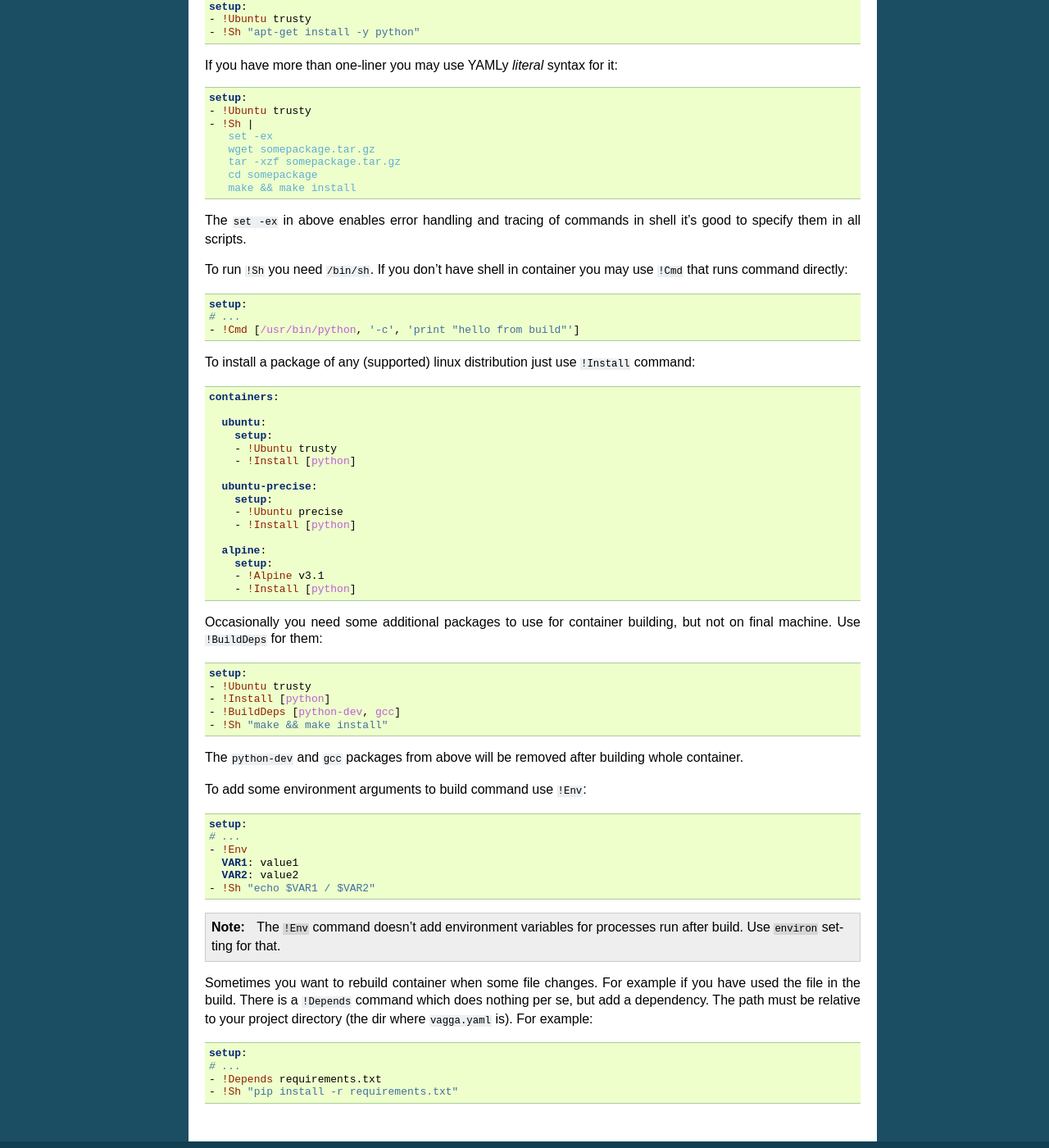
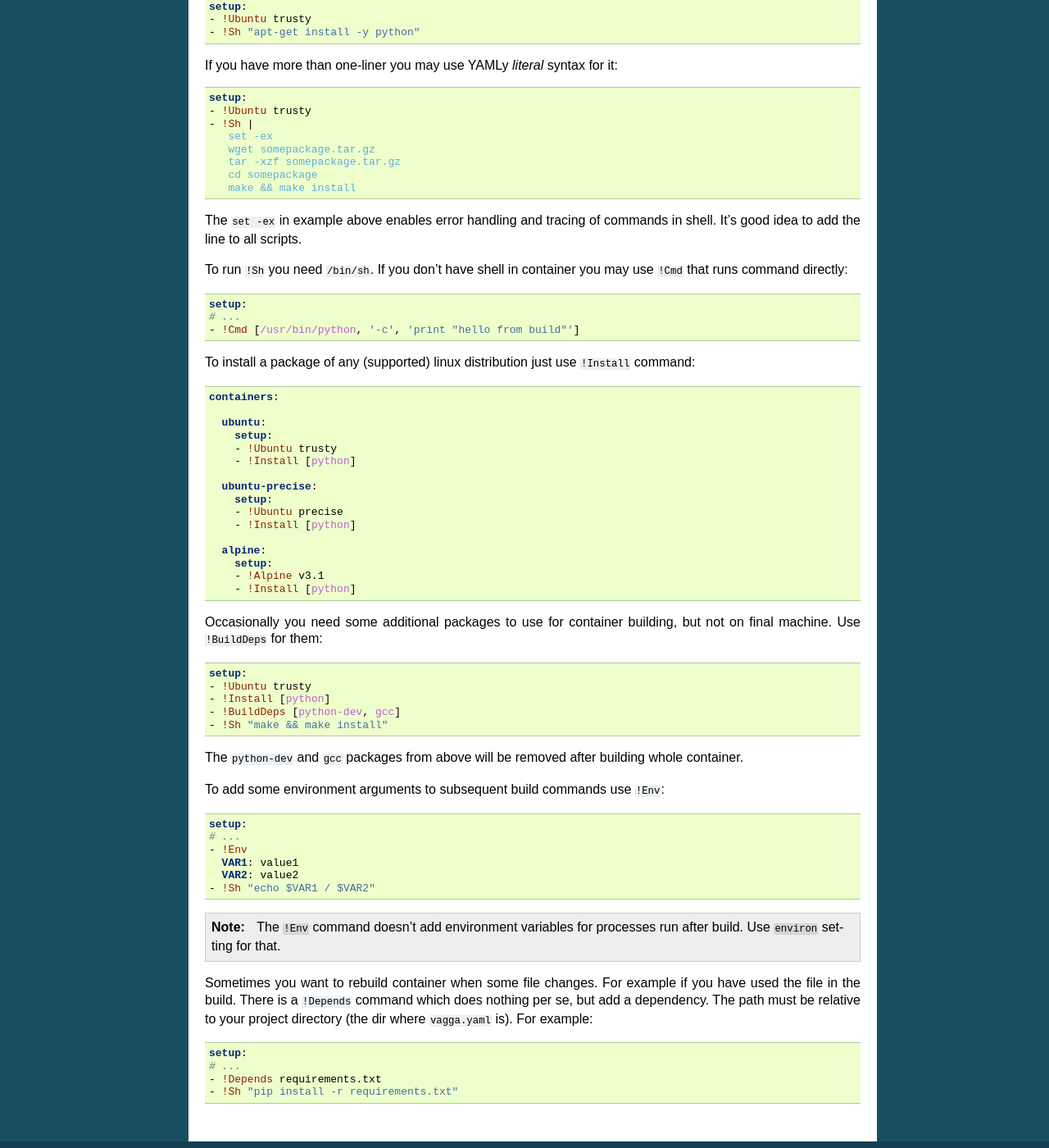
Before and after one commit to tailhook/vagga, a Sphinx documentation site: the page built from docs/build_commands.rst, in a window 1280 px wide and 1400 px high, scrolled down 1143 px. Shown: the whole window at 82% size. Built offline with Sphinx 7.4.7, drawn with Linux system fonts in a browser that asks for light colours.

Commit message:
Few changes in docs

```diff
--- a/docs/build_commands.rst
+++ b/docs/build_commands.rst
@@ -96,8 +96,8 @@ If you have more than one-liner you may use YAMLy *literal* syntax for it:
       cd somepackage
       make && make install
 
-The ``set -ex`` in above enables error handling and tracing of commands in
-shell it's good to specify them in all scripts.
+The ``set -ex`` in example above enables error handling and tracing of commands
+in shell. It's good idea to add the line to all scripts.
 
 To run ``!Sh`` you need ``/bin/sh``. If you don't have shell in container you
 may use ``!Cmd`` that runs command directly:
@@ -144,7 +144,7 @@ but not on final machine. Use ``!BuildDeps`` for them:
 The ``python-dev`` and ``gcc`` packages from above will be removed after
 building whole container.
 
-To add some environment arguments to build command use ``!Env``:
+To add some environment arguments to subsequent build commands use ``!Env``:
 
 .. code-block:: yaml
 
```
